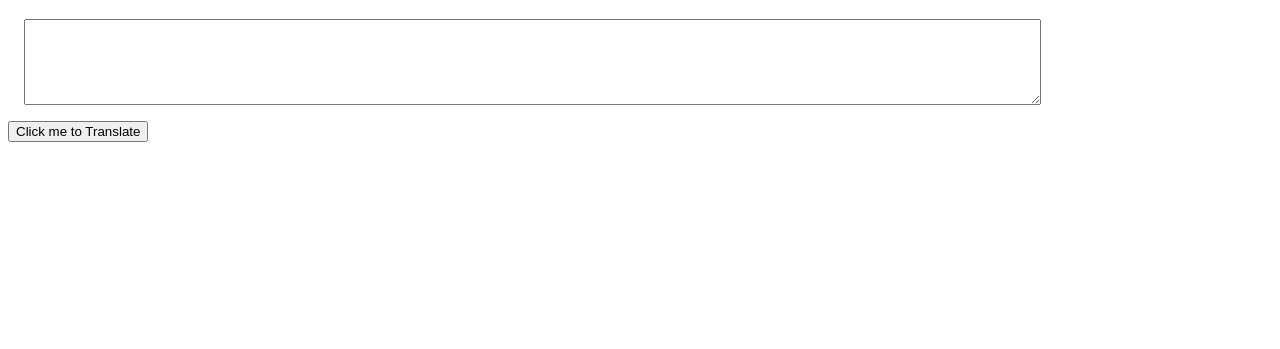
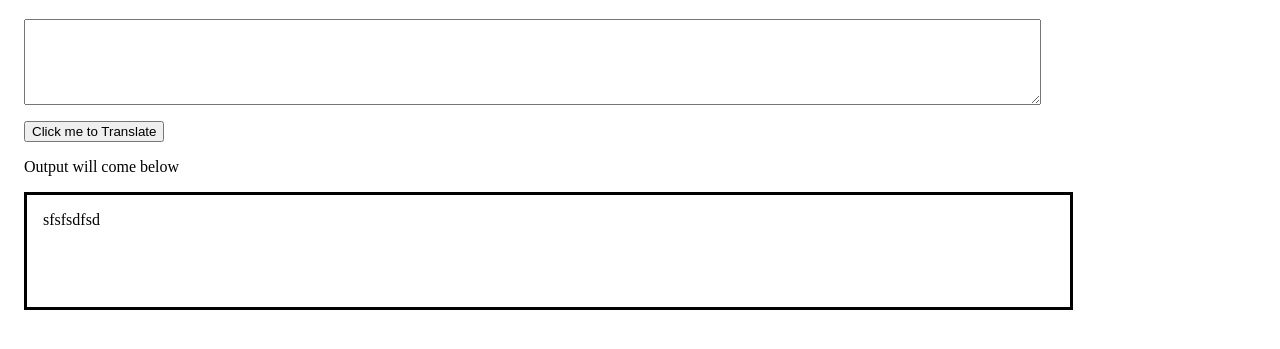
Before and after one commit to DivyanshTamrakar/neogcamp-banana-speak, a plain HTML site: page index.html in a window 1280 px wide. Both pictures are taken after a click on the button "Click me to Translate". Shown: the part 61-410 px from the top of the page. Drawn offline with Linux system fonts and the light colour scheme.

Commit message:
input and output processing done

```diff
--- a/app.js
+++ b/app.js
@@ -1,16 +1,17 @@
 var btntranslate = document.querySelector("#btn-translate");
 var inputtxt =  document.querySelector("#input-txt");
-console.log(inputtxt)
+var outputtxt = document.querySelector("#output");
+console.log(outputtxt);
 btntranslate.addEventListener("click", click);
 
 function click(){
-    console.log("clicked");
-    if(inputtxt.value === "")
-    {
-        alert("you have to write something");
-    }
-    else
-    {
-        console.log("input ",inputtxt.value);
-    }
+
+    outputtxt.innerText = "sfsfsdfsd" + inputtxt.value  ;
+
 }
+
+// live exericse no 4 lesson 4
+// "textarea"
+// ".btn-primary"
+// "input-btn"
+// "input[nam = 'translator' ]"
--- a/index.html
+++ b/index.html
@@ -7,12 +7,22 @@
     <title>Vanila javascript</title>
 
     <style>
-
-        textarea{
+        textarea {
             display: block;
             width: 80%;
             height: 10vh;
             margin: 1rem;
+        }
+
+        #output{
+            border-color: black;
+            border-style: solid;
+            height:10vh;
+            width: 80%;
+            margin: 1rem;
+            padding: 1rem;
+
+
         }
     </style>
 
@@ -30,8 +40,10 @@
     </textarea>
 
 
-    <button id="btn-translate"> Click me to Translate</button>
+    <button id="btn-translate" style="margin-left: 1rem;"> Click me to Translate</button>
 
+    <div style="color: black; margin: 1rem;"> Output will come below </div>
+    <div id="output"></div>
 
     <script src="app.js" type="text/javascript"></script>
 
```
